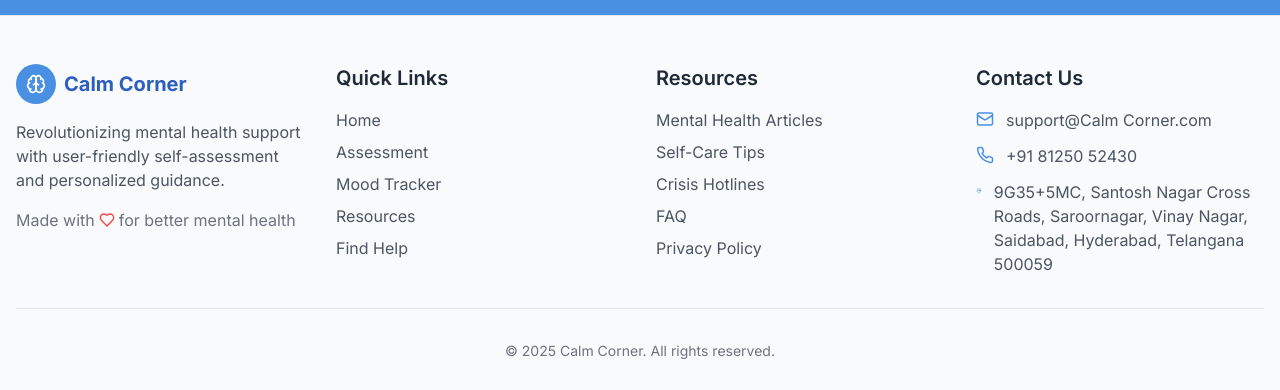
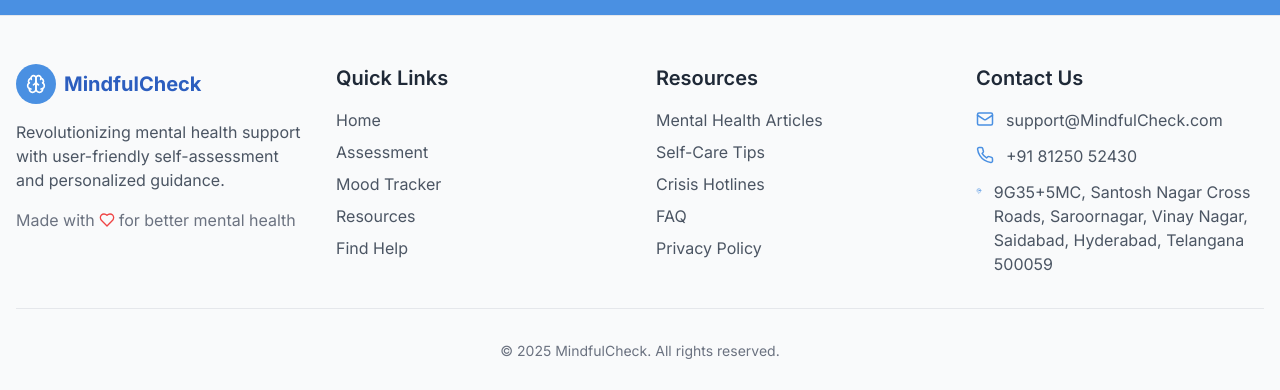
Before and after one commit to Letitbe098/Mental_health_Assessment, a React (Vite) app: page / in a window 1280 px wide. Shown: the part 2295-2685 px from the top of the page. Built offline with nearby package versions, Linux system fonts and the light colour scheme; no server answers.

Commit message:
Update Footer.tsx

```diff
--- a/src/components/layout/Footer.tsx
+++ b/src/components/layout/Footer.tsx
@@ -11,7 +11,7 @@ const Footer: React.FC = () => {
           <div className="col-span-1 md:col-span-1">
             <div className="flex items-center space-x-2 mb-4">
               <Logo />
-              <span className="text-xl font-bold text-primary-700">Calm Corner</span>
+              <span className="text-xl font-bold text-primary-700">MindfulCheck</span>
             </div>
             <p className="text-gray-600 mb-4">
               Revolutionizing mental health support with user-friendly self-assessment and personalized guidance.
@@ -90,7 +90,7 @@ const Footer: React.FC = () => {
             <ul className="space-y-3">
               <li className="flex items-start space-x-3">
                 <Mail size={18} className="text-primary-500 mt-0.5" />
-                <span className="text-gray-600">support@Calm Corner.com</span>
+                <span className="text-gray-600">support@MindfulCheck.com</span>
               </li>
               <li className="flex items-start space-x-3">
                 <Phone size={18} className="text-primary-500 mt-0.5" />
@@ -105,7 +105,7 @@ const Footer: React.FC = () => {
         </div>
 
         <div className="border-t border-gray-200 mt-8 pt-8 text-center text-gray-500 text-sm">
-          <p>&copy; {new Date().getFullYear()} Calm Corner. All rights reserved.</p>
+          <p>&copy; {new Date().getFullYear()} MindfulCheck. All rights reserved.</p>
         </div>
       </div>
     </footer>
```
